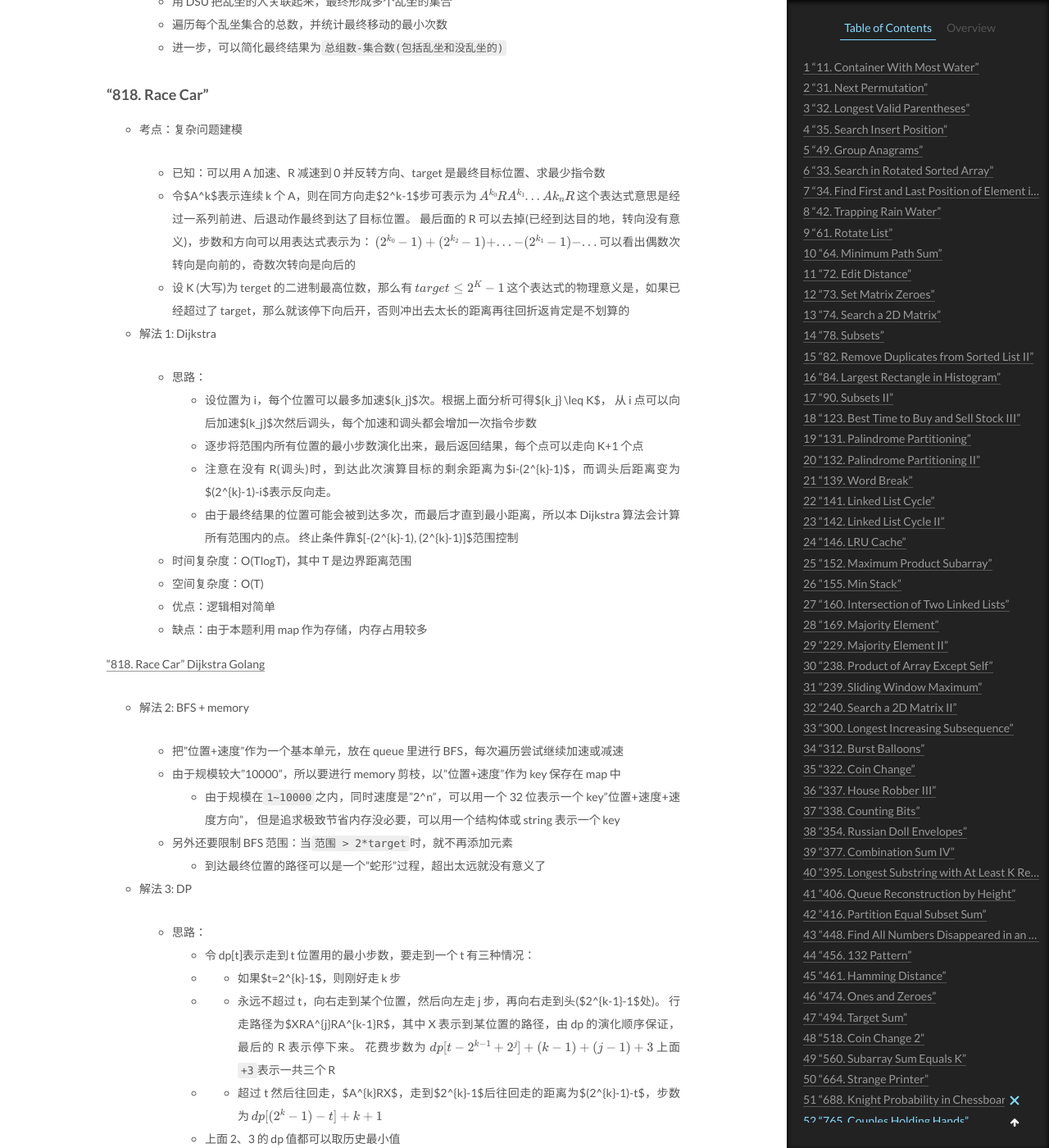
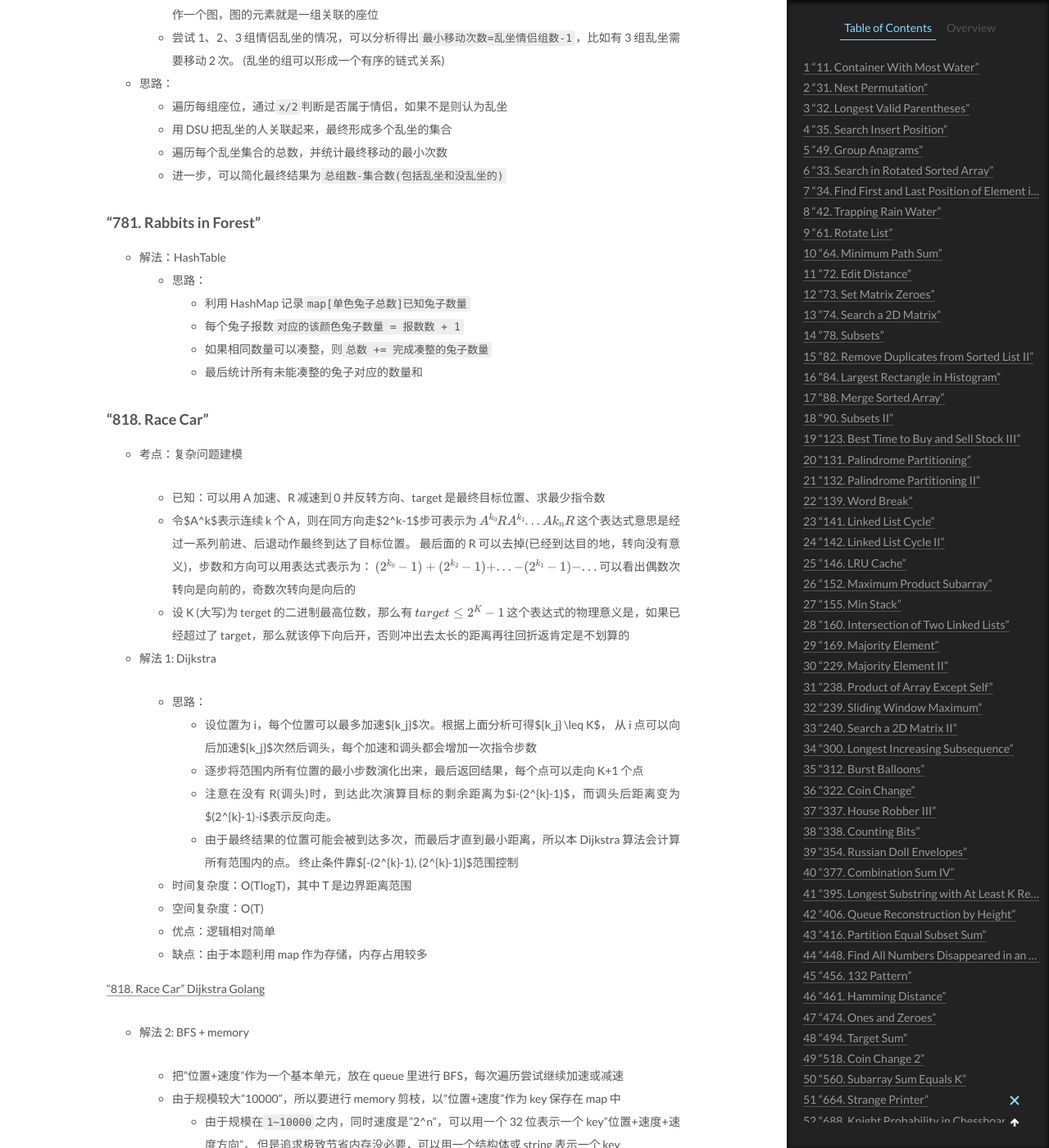
Before and after one commit to CodeHunter2006/CodeHunter2006.github.io, a Jekyll site: the page built from _posts/2020-12-27-LeetCode_Question_Category.md, in a window 1280 px wide and 1400 px high, scrolled down 15048 px. Shown: the whole window at 82% size. Built offline with Jekyll 4.4.1, drawn with Linux system fonts in a browser that asks for light colours; formulas are drawn with MathJax 3; some of the changed text lies outside the part shown.

Commit message:
[doc]: add contents.

```diff
--- a/_posts/2020-12-27-LeetCode_Question_Category.md
+++ b/_posts/2020-12-27-LeetCode_Question_Category.md
@@ -161,6 +161,12 @@
   3. 注意，计算面积时，宽度要当前下标和前面的"背影"相减，所以栈底是-1。
 
 ["84. Largest Rectangle in Histogram" Golang]()
+
+### "88. Merge Sorted Array"
+
+- 思路：归并排序
+  - 利用原有数组容量和顺序特性，从大到小进行归并排序
+  - 时间复杂度 O(n)，空间复杂度 O(1)
 
 ### "90. Subsets II"
 
@@ -547,6 +553,15 @@
   - 遍历每个乱坐集合的总数，并统计最终移动的最小次数
   - 进一步，可以简化最终结果为`总组数-集合数(包括乱坐和没乱坐的)`
 
+### "781. Rabbits in Forest"
+
+- 解法：HashTable
+  - 思路：
+    - 利用 HashMap 记录`map[单色兔子总数]已知兔子数量`
+    - 每个兔子报数`对应的该颜色兔子数量 = 报数数 + 1`
+    - 如果相同数量可以凑整，则`总数 += 完成凑整的兔子数量`
+    - 最后统计所有未能凑整的兔子对应的数量和
+
 ### "818. Race Car"
 
 - 考点：复杂问题建模
```
Also changed, not shown: _posts/2020-12-20-Algorithm_Tips.md (+8 -0 lines).
